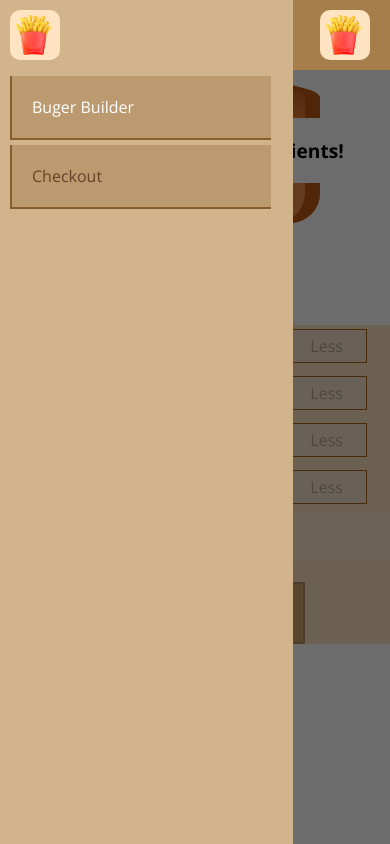
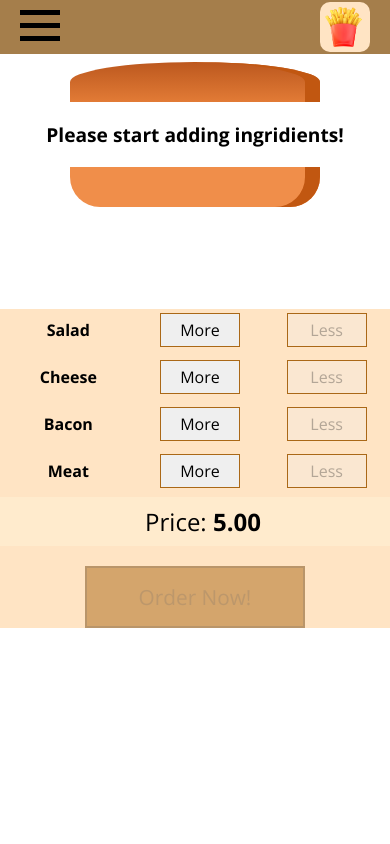
Before and after one commit to aishwy/react2, a React app: page / in a window 390 px wide. Built offline with nearby package versions, Linux system fonts and the light colour scheme.

Commit message:
hamburger

```diff
--- a/src/components/Layout/Layout.js
+++ b/src/components/Layout/Layout.js
@@ -3,11 +3,12 @@ import Aux from '../../hoc/Aux';
 import classes from './Layout.css'
 import ToolBar from '../Navigation/Toolbar/Toolbar';
 import SideDrawer from '../Navigation/SideDrawer/SideDrawer';
+import Backdrop from '../UI/Backdrop/Backdrop';
 class Layout extends Component{
     constructor(props) {
         super(props);
         this.state = {
-            showSideDrawer:true
+            showSideDrawer:false
         };
     }
     sideDrawerOpenHandler = () => {
@@ -19,8 +20,9 @@ class Layout extends Component{
     render() {
         return (
             <Aux>
-            <ToolBar/>
-            <SideDrawer open={this.state.showSideDrawer} closed={this.sideDrawerClosedHandler}/>
+            <Backdrop show={this.state.showSideDrawer} click={this.sideDrawerClosedHandler}/>
+            <ToolBar open={this.sideDrawerOpenHandler}/>
+            <SideDrawer open={this.state.showSideDrawer}/>
             <div className={classes.Content}>
                 {this.props.children}
             </div>
--- a/src/components/Navigation/SideDrawer/SideDrawer.js
+++ b/src/components/Navigation/SideDrawer/SideDrawer.js
@@ -7,10 +7,8 @@ import Backdrop from '../../UI/Backdrop/Backdrop';
 const SideDrawer = (props) => {
     const classesSideDrawer = [classes.SideDrawer];
     props.open ? classesSideDrawer.push(classes.Open) : classesSideDrawer.push(classes.Close);
-    console.log('*',classesSideDrawer);
     return (
         <Aux>
-        <Backdrop show={props.open} click={props.closed}/>
         <div className={classesSideDrawer.join(' ')}>
         <Logo />
         <NavigationItems />
--- a/src/components/Navigation/Toolbar/Toolbar.css
+++ b/src/components/Navigation/Toolbar/Toolbar.css
@@ -1,8 +1,9 @@
 .Toolbar {
+    height: 10%;
     display: flex;
     background-color:#a57e4b;
     justify-content: space-between;
-    padding: 10px 20px;
+    padding: 2px 20px;
 }
 .navitems {
     display: block;
--- a/src/components/Navigation/Toolbar/Toolbar.js
+++ b/src/components/Navigation/Toolbar/Toolbar.js
@@ -2,10 +2,11 @@ import React from 'react';
 import classes from './Toolbar.css';
 import Logo from '../../Logo/Logo';
 import NavigationItems from '../NavigationItems/NavigationItems';
+import Hamburger from '../../UI/Hamburger/Hamburger';
 const Toolbar = (props) => (
     <header className={classes.Toolbar}>
 
-    <div>MENU</div>
+    <Hamburger click={props.open}/>
     <Logo />
     <nav className={classes.navitems}>
         <NavigationItems/>
--- /dev/null
+++ b/src/components/UI/Hamburger/Hamburger.css
@@ -0,0 +1,12 @@
+.hamburger div {
+    margin-top:8px;
+    background-color: black;
+    width: 40px;
+    height: 5px;
+}
+
+@media (min-width:500px) {
+    .hamburger {
+        display: none;
+    }
+}
--- /dev/null
+++ b/src/components/UI/Hamburger/Hamburger.js
@@ -0,0 +1,13 @@
+import React from 'react';
+import classes from './Hamburger.css';
+const hamburger = (props) => {
+    return (
+        <div className={classes.hamburger} onClick={props.click}>
+            <div></div>
+            <div></div>
+            <div></div>
+        </div>
+    );
+}
+
+export default hamburger;
--- a/src/components/UI/Modal/Modal.js
+++ b/src/components/UI/Modal/Modal.js
@@ -1,16 +1,21 @@
-import React from 'react';
+import React,{Component} from 'react';
 import classes from './Modal.css';
-const modal = (props) => (
+class Modal extends Component{
+    shouldComponentUpdate(nextProps,nextState) {
+        return nextProps.show != this.props.show;
+    }
+    render(){
+        return (
+            <div className={classes.Modal}
+                style={{
+                    transform: this.props.show ? 'translateY(0)' : 'translateY(-100vh)',
+                    opacity: this.props.show ? '1':'0'
+                }}
+            >
+                {this.props.children}
+            </div>
+        );
+    }
+}
 
-    <div
-        className={classes.Modal}
-        style={{
-            transform: props.show ? 'translateY(0)' : 'translateY(-100vh)',
-            opacity: props.show ? '1':'0'
-        }}
-    >
-        {props.children}
-    </div>
-);
-
-export default modal;
+export default Modal;
--- a/src/containers/BurgerBuilder/BurgerBuilder.js
+++ b/src/containers/BurgerBuilder/BurgerBuilder.js
@@ -40,11 +40,9 @@ class BurgerBuilder extends Component {
         });
     }
     purchaseHandler = () => {
-        console.log("order");
         this.setState({purchasing:true});
     }
     backHandler = () => {
-        console.log("back");
         this.setState({purchasing:false});
     }
     purchaseContinueHandler = () => {
```
